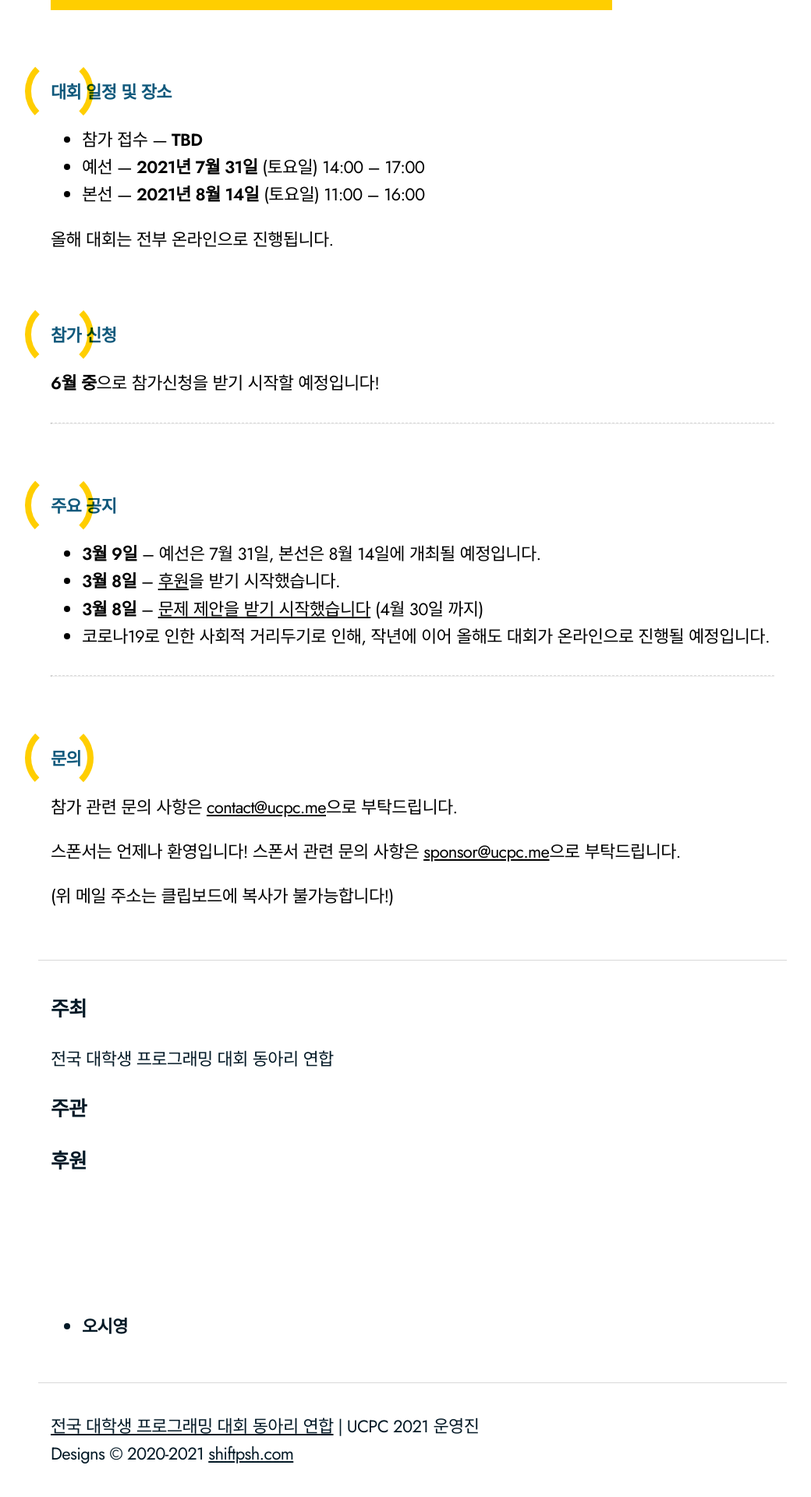
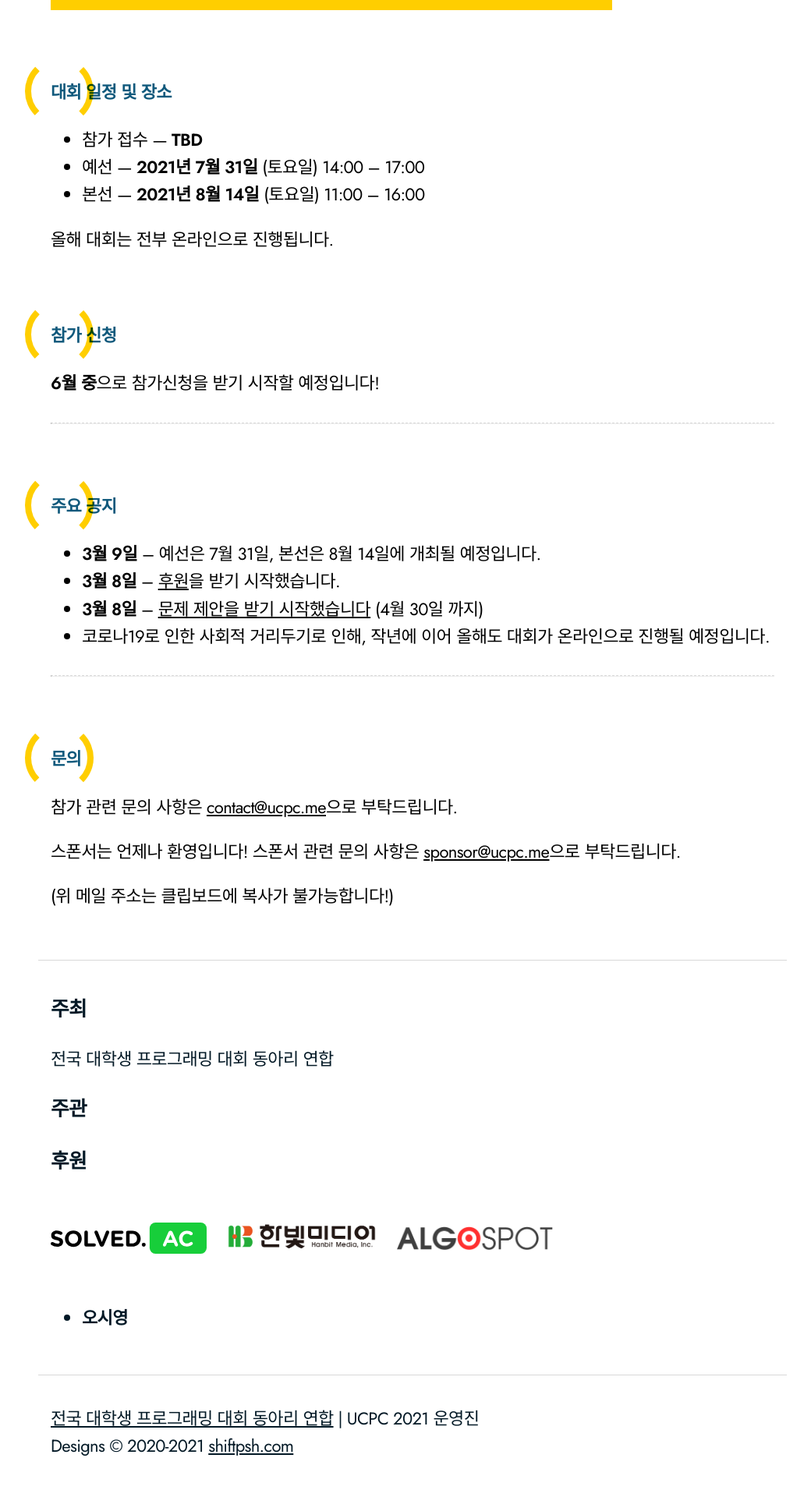
Before and after one commit to ucpcc/2021, a Jekyll site: the page built from index.md, in a window 1280 px wide. Shown: the part 1305-3225 px from the top of the page at 78% size, without its empty margins (111-1151 px from the left). Built offline with Jekyll 4.4.1, drawn with Linux system fonts in a browser that asks for light colours.

Commit message:
Update footer.html

```diff
--- a/_includes/footer.html
+++ b/_includes/footer.html
@@ -11,9 +11,9 @@
     <h3>주관</h3>
 
     <h3>후원</h3>
-    <a class="sp_logo" href="https://solved.ac/"><meta property="og:image" content="/sponsor-logo/solvedac-black.svg" alt="solved.ac" /></a>
-    <a class="sp_logo" href="https://hanbit.co.kr//"><meta property="og:image" content="/sponsor-logo/hanbit_logo_black.png" alt="hanbit" /></a>
-    <a class="sp_logo" href="https://www.algospot.com/"><meta property="og:image" content="/sponsor-logo/algospot.png" alt="Algospot" /></a>
+    <a class="sp_logo" href="https://solved.ac/"><img src="/sponsor-logo/solvedac-black.svg" alt="solved.ac" /></a>
+    <a class="sp_logo" href="https://hanbit.co.kr//"><img src="/sponsor-logo/hanbit_logo_black.png" alt="hanbit" /></a>
+    <a class="sp_logo" href="https://www.algospot.com/"><img src="/sponsor-logo/algospot.png" alt="Algospot" /></a>
 
     <ul>
       <li><a><b>오시영</b></a></li>
```
